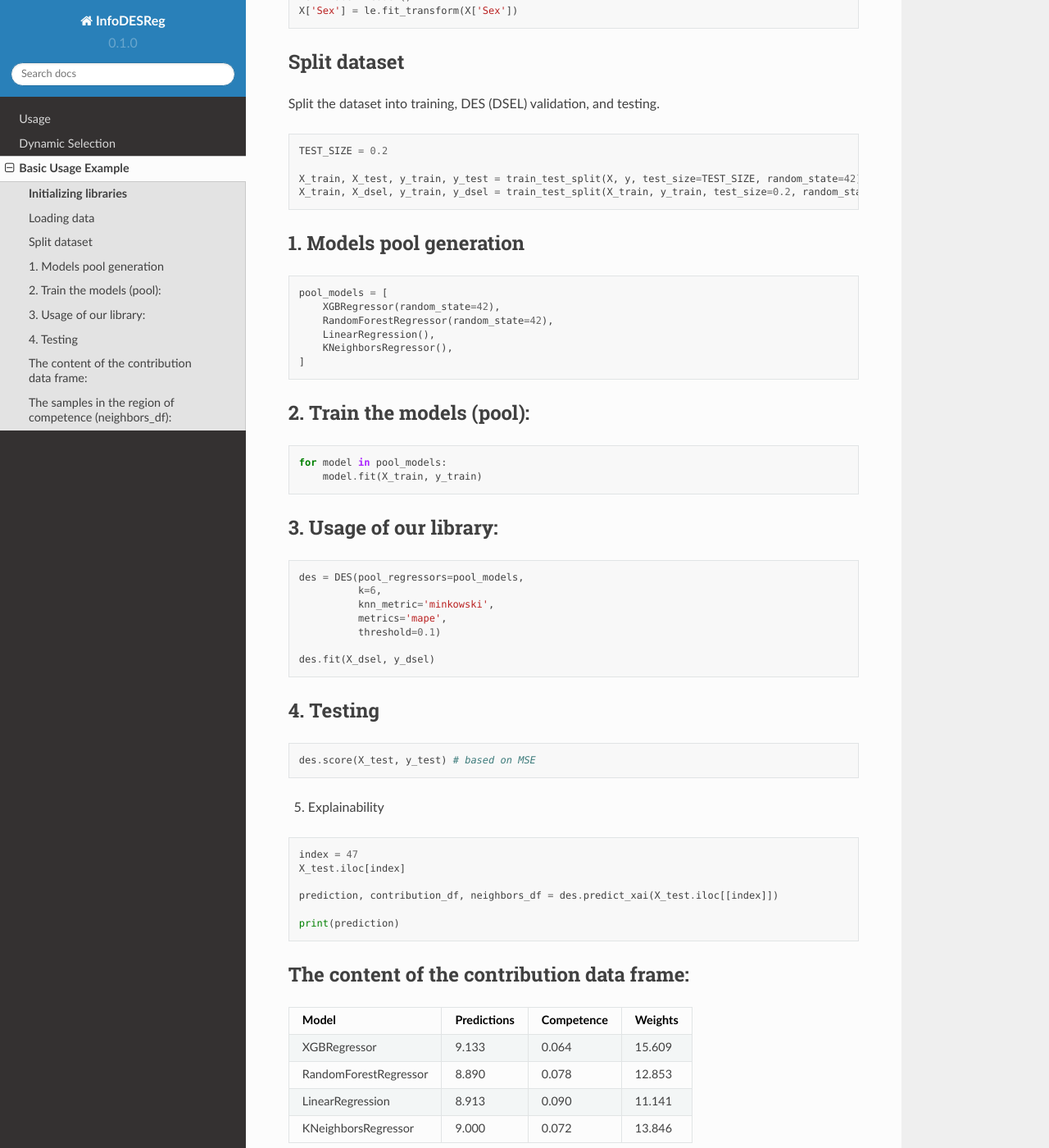
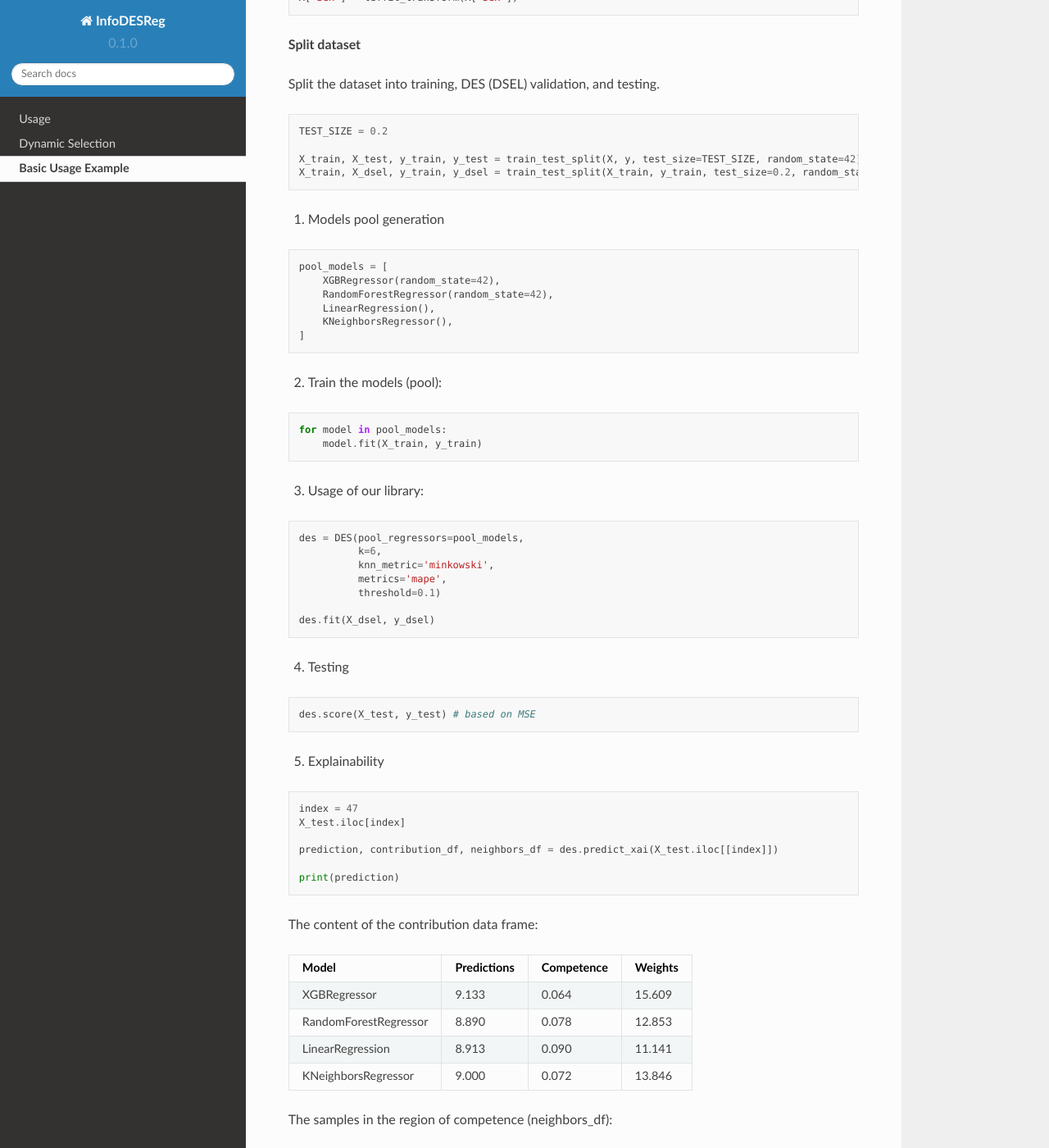
Before and after one commit to adv-panda/infodesreg_docs, a Sphinx documentation site: the page built from docs/source/example.rst, in a window 1280 px wide and 1400 px high, scrolled down 716 px. Shown: the whole window at 82% size. Built offline with Sphinx 7.4.7 and the Read the Docs theme 2.0.0, drawn with Linux system fonts in a browser that asks for light colours.

Commit message:
Update example.rst

```diff
--- a/docs/source/example.rst
+++ b/docs/source/example.rst
@@ -4,7 +4,6 @@ Basic Usage Example
 
 
 **Initializing libraries**
---------------------------
 
 .. code-block:: python
 
@@ -28,8 +27,7 @@ Basic Usage Example
     from infodesreg import DES
 
 
-Loading data
---------------------------
+**Loading data**
 
 .. code-block:: python
 
@@ -41,8 +39,7 @@ Loading data
     X['Sex'] = le.fit_transform(X['Sex'])
 
 
-Split dataset
---------------------------
+**Split dataset**
 
 Split the dataset into training, DES (DSEL) validation, and testing.
 
@@ -55,7 +52,6 @@ Split the dataset into training, DES (DSEL) validation, and testing.
 
 
 1. Models pool generation
---------------------------
 
 .. code-block:: python
 
@@ -68,7 +64,6 @@ Split the dataset into training, DES (DSEL) validation, and testing.
 
 
 2. Train the models (pool):
---------------------------
 
 .. code-block:: python
 
@@ -77,7 +72,6 @@ Split the dataset into training, DES (DSEL) validation, and testing.
 
 
 3. Usage of our library:
---------------------------
 
 .. code-block:: python
 
@@ -91,7 +85,6 @@ Split the dataset into training, DES (DSEL) validation, and testing.
 
 
 4. Testing
---------------------------
 
 .. code-block:: python
 
@@ -111,7 +104,6 @@ Split the dataset into training, DES (DSEL) validation, and testing.
 
 
 The content of the contribution data frame:
---------------------------
 
 +------------------------+-------------+------------+---------+
 | Model                  | Predictions | Competence | Weights |
@@ -127,7 +119,6 @@ The content of the contribution data frame:
 
 
 The samples in the region of competence (neighbors_df):
---------------------------
 
 +-----+--------+----------+--------+--------------+----------------+----------------+--------------+--------+
 | Sex | Length | Diameter | Height | Whole_weight | Shucked_weight | Viscera_weight | Shell_weight | Target |
```
